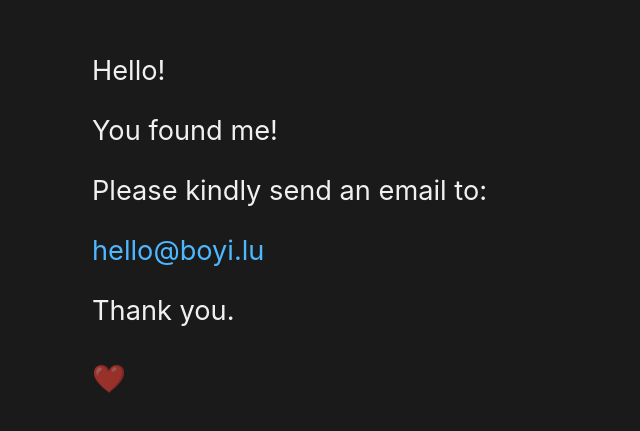
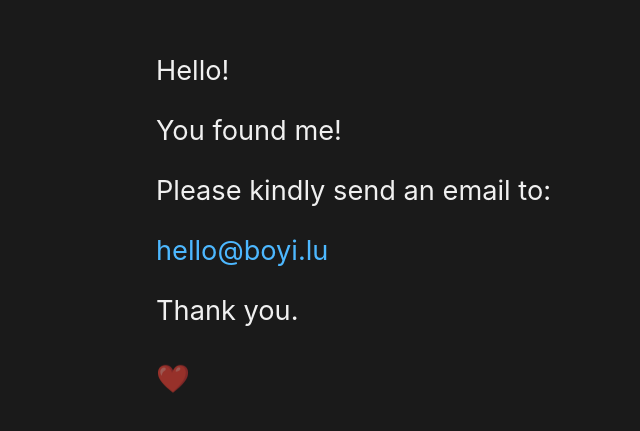
Before and after one commit to monokai-681/mainpage, a plain HTML site: page index.html in a window 1280 px wide. Shown: the part 179-610 px from the top of the page, without its empty margins (248-888 px from the left). Drawn offline with Linux system fonts and the light colour scheme.

Commit message:
adjusted margin

```diff
--- a/index.html
+++ b/index.html
@@ -26,8 +26,9 @@
       max-width: 600px;
       display: flex;
       flex-direction: column;
-      align-items: flex-start; /* left-aligned text */
-      line-height: 1.4; /* tighter line spacing */
+      align-items: flex-start;
+      line-height: 1.4;
+      margin-left: 10%;
     }
 
     .container p {
```
